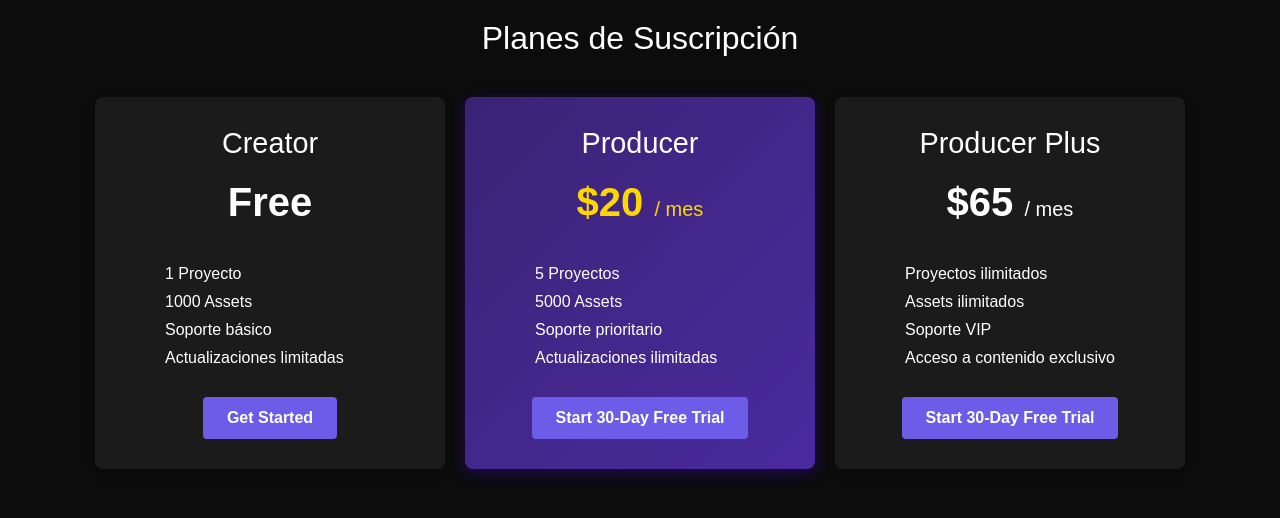
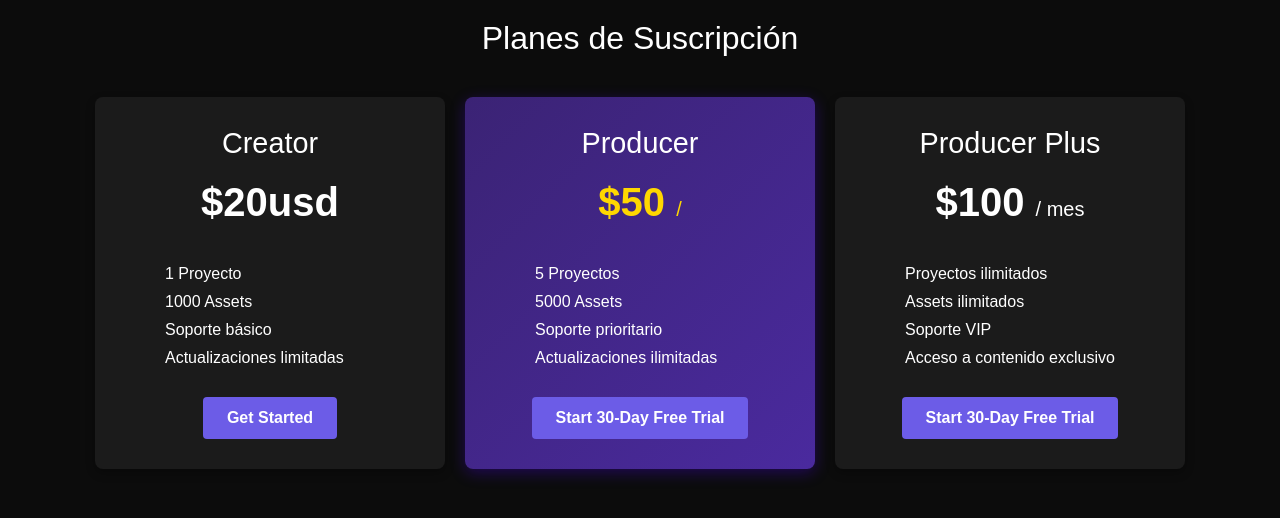
Before and after one commit to muellebeats/jardinexotick, a plain HTML site: page comprarBeats.html in a window 1280 px wide. Drawn offline with Linux system fonts and the light colour scheme.

Commit message:
Update comprarBeats.html

```diff
--- a/comprarBeats.html
+++ b/comprarBeats.html
@@ -154,7 +154,7 @@
     <!-- Plan 1 -->
     <div class="plan">
       <h2>Creator</h2>
-      <div class="price">Free</div>
+      <div class="price">$20usd</div>
       <ul class="features">
         <li>1 Proyecto</li>
         <li>1000 Assets</li>
@@ -167,7 +167,7 @@
     <!-- Plan 2 (destacado) -->
     <div class="plan highlight">
       <h2>Producer</h2>
-      <div class="price">$20 <span>/ mes</span></div>
+      <div class="price">$50 <span>/ </span></div>
       <ul class="features">
         <li>5 Proyectos</li>
         <li>5000 Assets</li>
@@ -180,7 +180,7 @@
     <!-- Plan 3 -->
     <div class="plan">
       <h2>Producer Plus</h2>
-      <div class="price">$65 <span>/ mes</span></div>
+      <div class="price">$100 <span>/ mes</span></div>
       <ul class="features">
         <li>Proyectos ilimitados</li>
         <li>Assets ilimitados</li>
```
